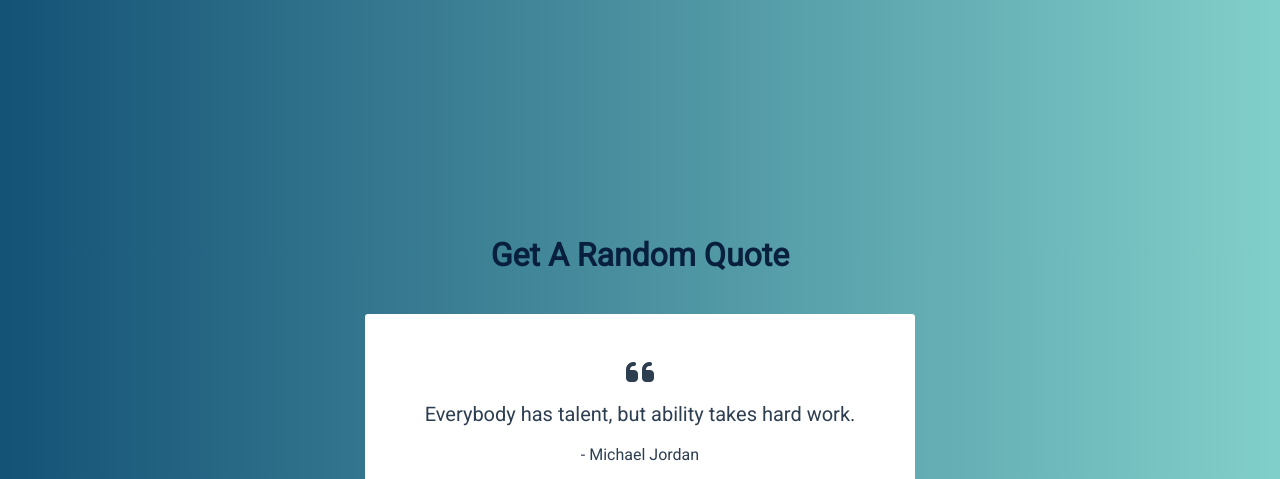
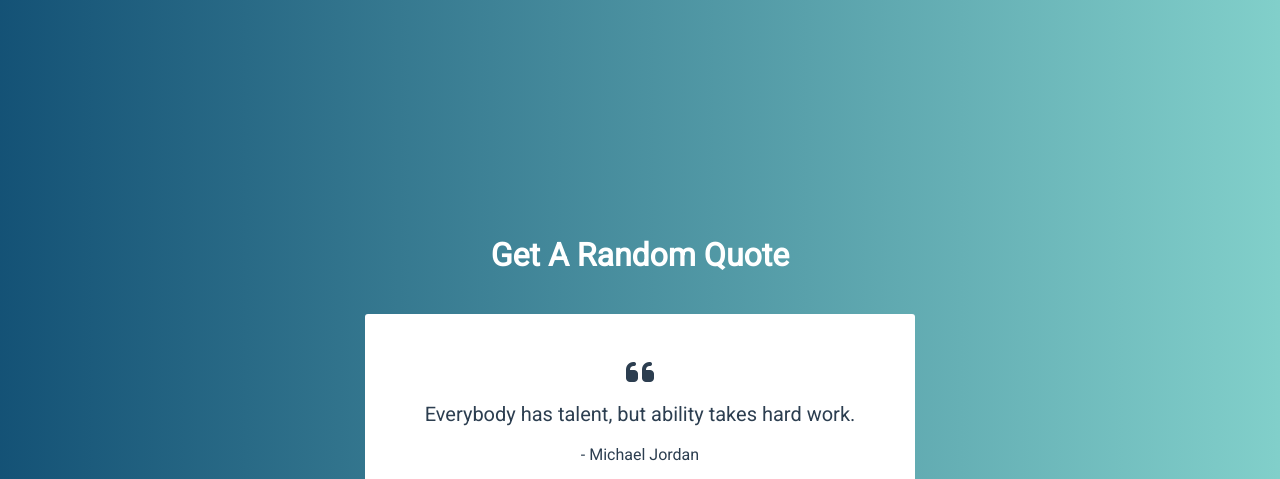
Before and after one commit to adilcodes/Random-Quote-Machine, a plain HTML site: page index.html in a window 1280 px wide. Shown: the top 479 px of the page. Drawn offline with Linux system fonts and the light colour scheme; no server answers.

Commit message:
Changed the heading color

```diff
--- a/style.css
+++ b/style.css
@@ -18,7 +18,7 @@
 }
 .heading h1{
     margin: 15px 0 40px;
-    color: #08203e;
+    color: #fff;
 }
 #quote-box{
     width: 450px;
```
